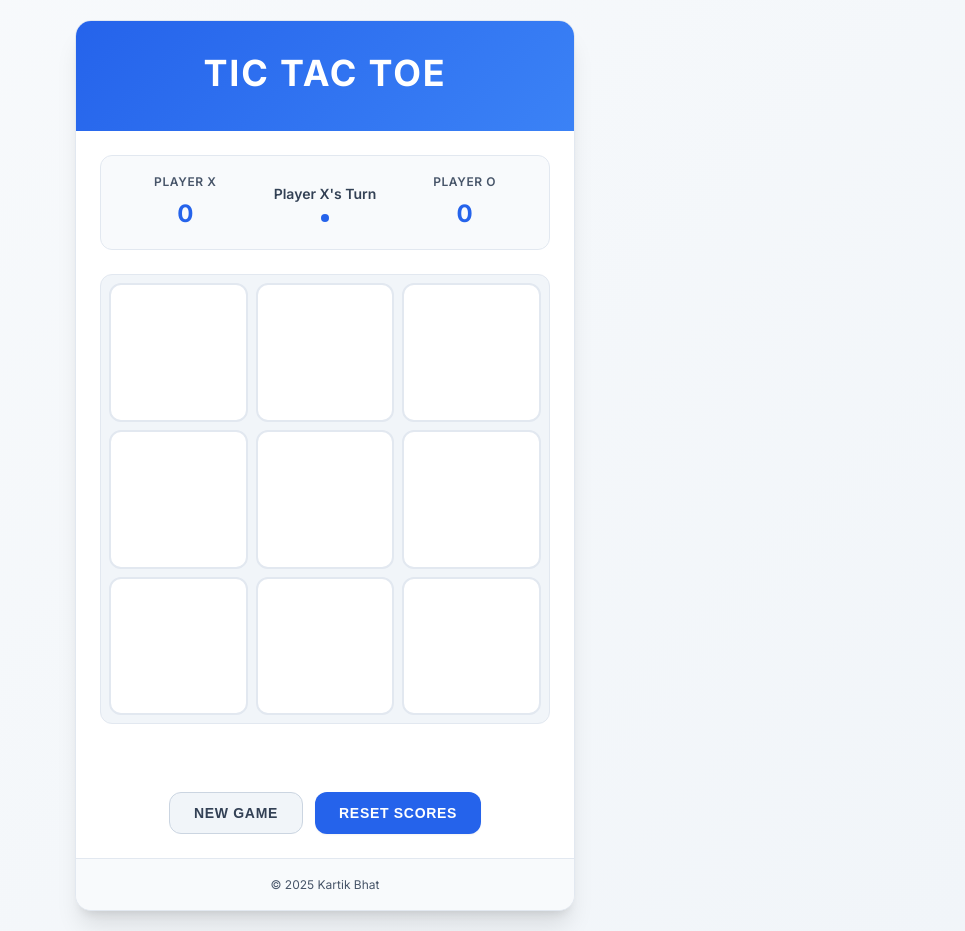
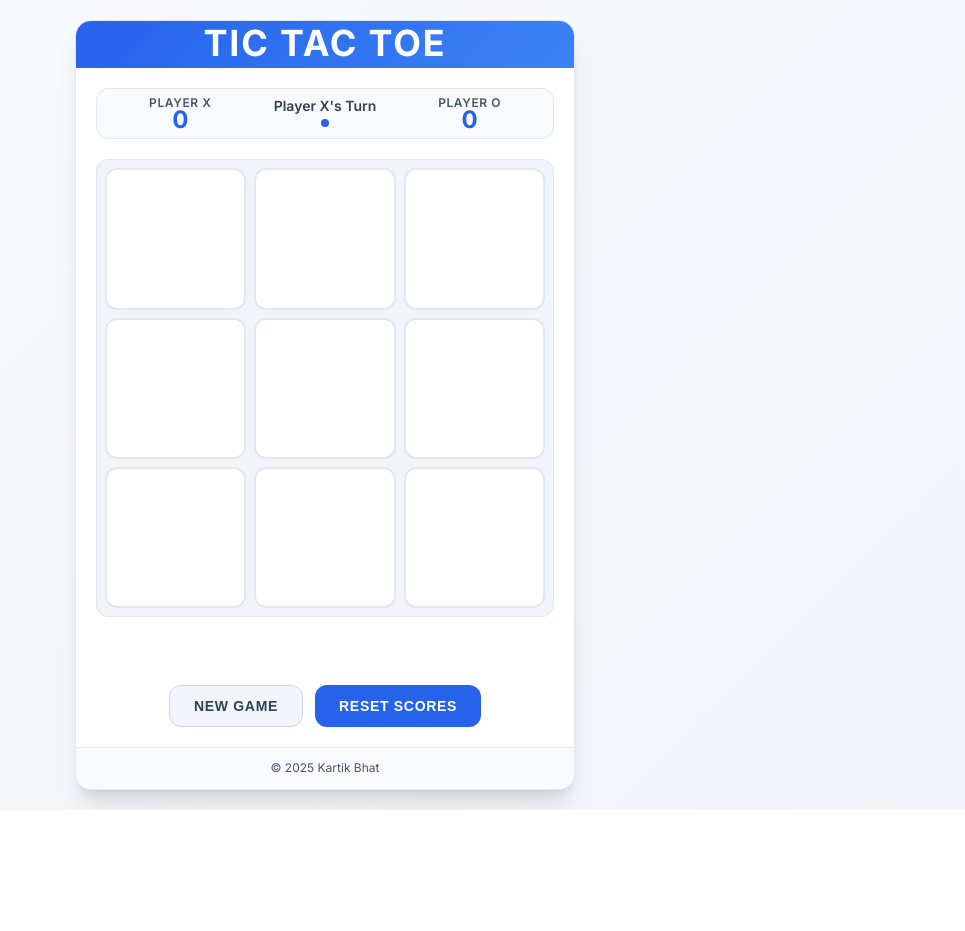
Before and after one commit to adrianYT028/tik-tak-toe, a website: page index.html in a window 1280 px wide. Shown: the whole page, without its empty margins (315-1280 px from the left). After the commit the page ends 810 px from the top, so only its background shows below. Drawn offline with Linux system fonts and the light colour scheme.

Commit message:
Update style.css
made the ui better

```diff
--- a/style.css
+++ b/style.css
@@ -32,7 +32,7 @@ body {
     background: linear-gradient(135deg, var(--neutral-50) 0%, var(--neutral-100) 100%);
     min-height: 100vh;
     color: var(--neutral-800);
-    line-height: 1.6;
+    line-height: 0.7;
     display: flex;
     align-items: center;
     justify-content: center;
@@ -46,6 +46,7 @@ body {
     box-shadow: var(--shadow-xl);
     max-width: 500px;
     width: 100%;
+    height: auto;
     overflow: hidden;
     border: 1px solid var(--neutral-200);
 }
@@ -53,7 +54,7 @@ body {
 /* Header */
 .game-header {
     background: linear-gradient(135deg, var(--primary-color) 0%, #3b82f6 100%);
-    padding: 24px;
+    padding: 10px;
     text-align: center;
     color: white;
 }
@@ -67,7 +68,7 @@ body {
     font-size: 2.25rem;
     font-weight: 700;
     letter-spacing: 0.05em;
-    margin-bottom: 4px;
+    margin-bottom: 2px;
 }
 
 .title-sub {
@@ -81,7 +82,7 @@ body {
 
 /* Main Game Area */
 .game-main {
-    padding: 24px;
+    padding: 20px;
 }
 
 /* Score Panel */
@@ -90,8 +91,8 @@ body {
     grid-template-columns: 1fr auto 1fr;
     gap: 20px;
     align-items: center;
-    margin-bottom: 24px;
-    padding: 16px;
+    margin-bottom: 20px;
+    padding: 10px;
     background: var(--neutral-50);
     border-radius: var(--border-radius);
     border: 1px solid var(--neutral-200);
@@ -211,7 +212,7 @@ body {
     font-weight: 600;
     margin-bottom: 16px;
     min-height: 28px;
-    padding: 8px;
+    padding: 4px;
     border-radius: var(--border-radius);
 }
 
```
